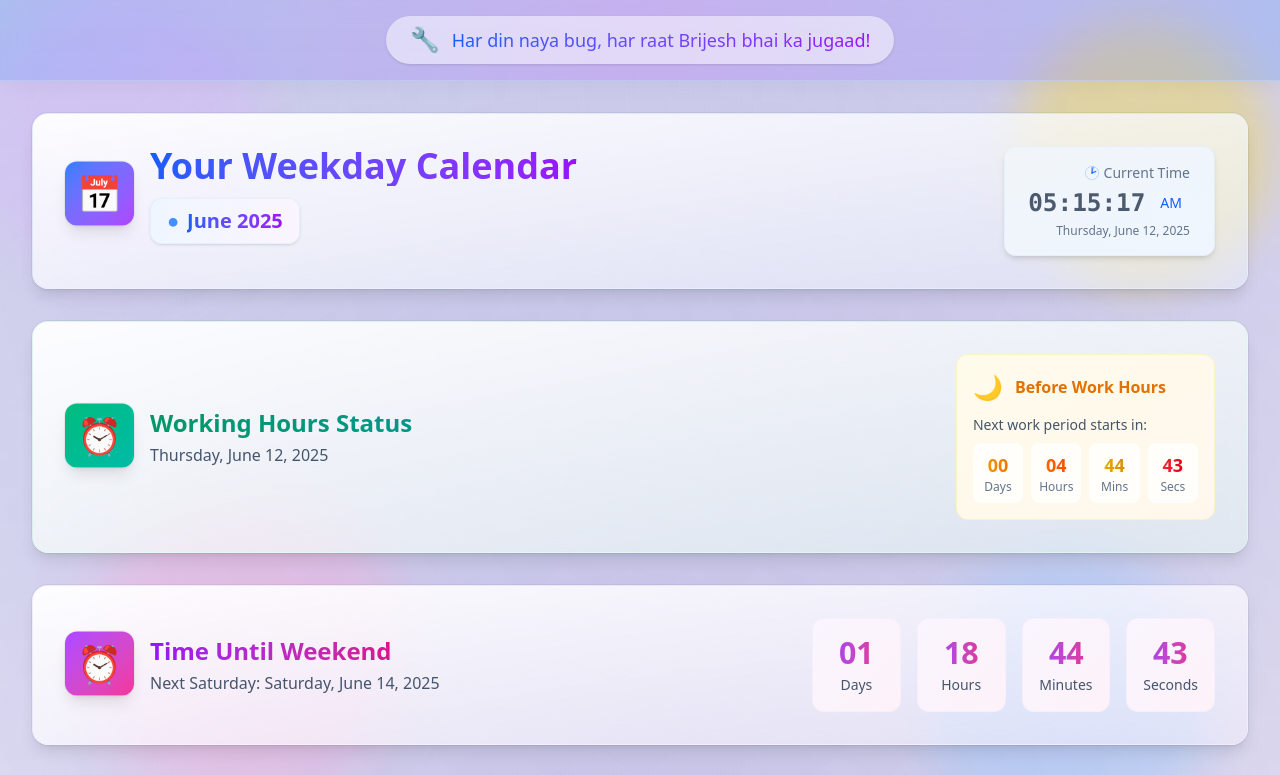
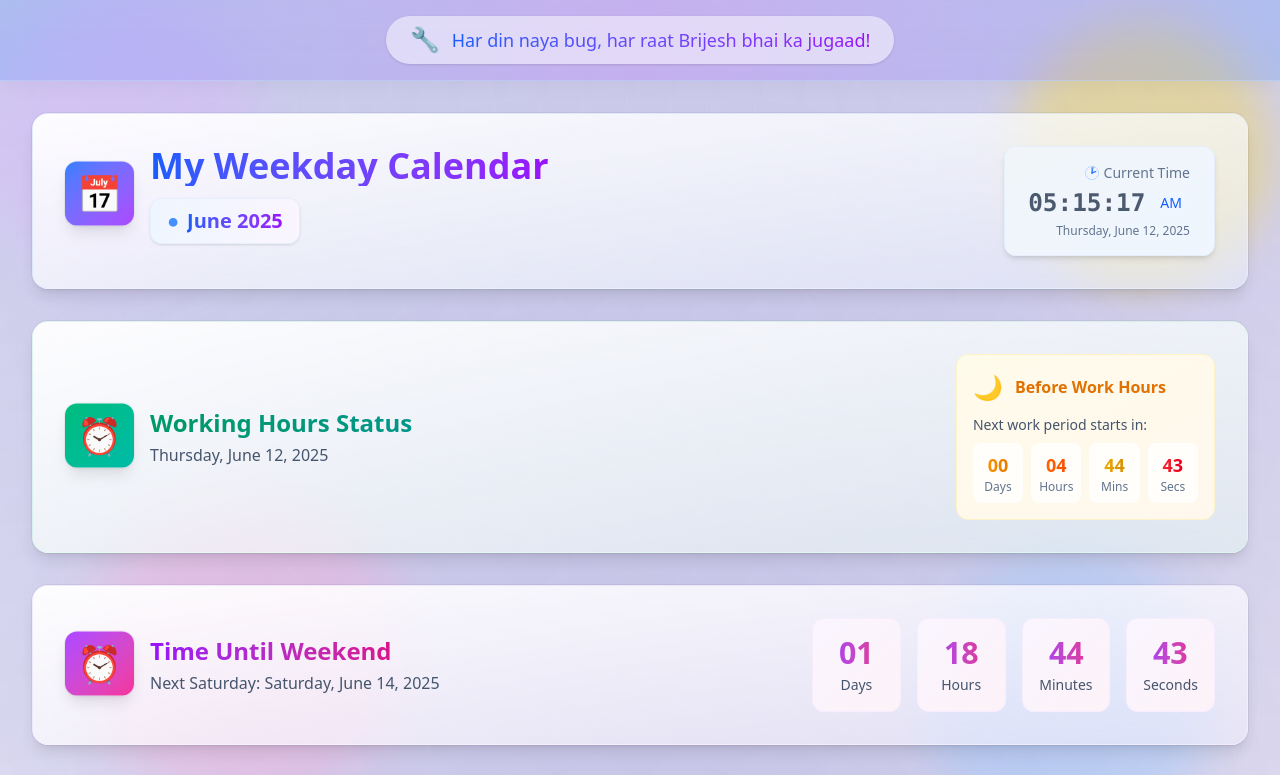
Before and after one commit to programmercodee/date_cal, a React (Vite) app: page / in a window 1280 px wide. Shown: the top 775 px of the page. Built offline with nearby package versions, Linux system fonts and the light colour scheme.

Commit message:
add my qoutes

```diff
--- a/src/components/WeekdayTracker/index.jsx
+++ b/src/components/WeekdayTracker/index.jsx
@@ -859,7 +859,7 @@ export default function WeekdayTracker() {
                         <span className="text-3xl sm:text-4xl animate-bounce-subtle bg-gradient-to-br from-blue-500 to-purple-500 p-3 rounded-xl shadow-lg ring-2 ring-blue-100">📅</span>
                         <div>
                           <h1 className="text-2xl sm:text-3xl md:text-4xl font-bold bg-gradient-to-r from-blue-600 to-purple-600 bg-clip-text text-transparent animate-fade-in">
-                            Your Weekday Calendar
+                            My Weekday Calendar
                           </h1>
                           <div className="mt-3 bg-gradient-to-r from-blue-50 to-purple-50 px-4 py-2 rounded-xl shadow-sm border border-blue-100/50 inline-block transform transition-all duration-300 hover:scale-105 hover:shadow-md">
                             <p className="text-slate-700 font-semibold text-lg sm:text-xl flex items-center gap-2">
@@ -1593,7 +1593,7 @@ export default function WeekdayTracker() {
 
                 {/* Copyright */}
                 <div className="text-center text-slate-500 text-sm mt-6">
-                  © {new Date().getFullYear()} Your Weekday Calendar. Made with ❤️ for better time management.
+                  © {new Date().getFullYear()} My Weekday Calendar. Made with ❤️ for better time management.
                 </div>
               </div>
             </div>
```
